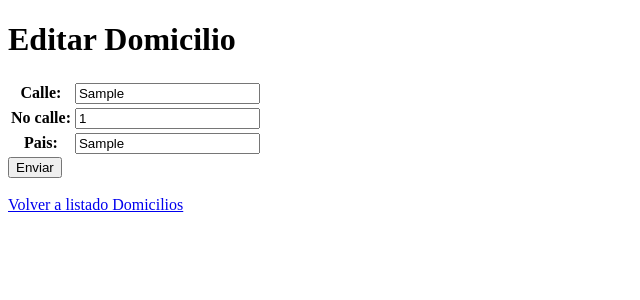
After one commit to aaco88/personas1_django, a Django app: page /editar_domicilio/1 in a window 1280 px wide. The commit adds this page. Shown: the top 300 px of the page, without its empty margins (0-640 px from the left). Run offline with Django 4.2, Linux system fonts and the light colour scheme; tables that the repository leaves empty hold one stand-in row (values such as "Sample post").

Commit message:
Terminado editar y eliminar domicilio

```diff
--- /dev/null
+++ b/sap/domicilios/templates/domicilio/editar.html
@@ -0,0 +1,21 @@
+<!DOCTYPE html>
+<html lang="en">
+<head>
+    <meta charset="UTF-8">
+    <title>Editar</title>
+</head>
+<body>
+<h1>Editar Domicilio</h1>
+<div>
+    <form method="POST">
+        <table>
+            {{fDomicilio}}
+        </table>
+        <button type="submit">Enviar</button>
+        {% csrf_token %}
+    </form>
+</div>
+<br>
+<a href="{% url 'index2' %}">Volver a listado Domicilios</a>
+</body>
+</html>
--- a/sap/domicilios/views.py
+++ b/sap/domicilios/views.py
@@ -23,3 +23,22 @@ def agregarDomicilio(request):
     else:
         formaDomicilio = DomicilioForm()
     return render(request, 'domicilio/agregar.html', {'fDomicilio': formaDomicilio})
+
+
+def editarDomicilio(request, id):
+    editDomicilio = get_object_or_404(Domicilio, pk=id)
+    if request.method == 'POST':
+        formaDomicilio = DomicilioForm(request.POST, instance=editDomicilio)
+        if formaDomicilio.is_valid():
+            formaDomicilio.save()
+            return redirect('index2')
+    else:
+        formaDomicilio = DomicilioForm(instance=editDomicilio)
+    return render(request, 'domicilio/editar.html', {'fDomicilio': formaDomicilio})
+
+
+def eliminarDomicilio(request, id):
+    elimDomicilio = get_object_or_404(Domicilio, pk=id)
+    if elimDomicilio:
+        elimDomicilio.delete()
+    return redirect('index2')
--- a/sap/sap/urls.py
+++ b/sap/sap/urls.py
@@ -18,7 +18,7 @@ from django.urls import path
 
 from webapp.views import bienvenido, listadoDomicilios
 from personas.views import detallePersona, agregarPersona, editarPersona, eliminarPersona
-from domicilios.views import detalleDomicilio, agregarDomicilio
+from domicilios.views import detalleDomicilio, agregarDomicilio, editarDomicilio, eliminarDomicilio
 
 urlpatterns = [
     path('admin/', admin.site.urls),
@@ -30,5 +30,7 @@ urlpatterns = [
 
     path('listado_domicilios', listadoDomicilios, name='index2'),
     path('detalle_domicilio/<int:id>', detalleDomicilio),
-    path('agregar_domicilio', agregarDomicilio)
+    path('agregar_domicilio', agregarDomicilio),
+    path('editar_domicilio/<int:id>', editarDomicilio),
+    path('eliminar_domicilio/<int:id>', eliminarDomicilio)
 ]
--- a/sap/webapp/templates/domicilios.html
+++ b/sap/webapp/templates/domicilios.html
@@ -30,8 +30,8 @@
             <td>{{i.no_calle}}</td>
             <td>{{i.pais}}</td>
             <td><a href="detalle_domicilio/{{i.id}}">Detalle</a></td>
-            <td></td>
-            <td></td>
+            <td><a href="editar_domicilio/{{i.id}}">Editar</a></td>
+            <td><a href="eliminar_domicilio/{{i.id}}">Eliminar</a></td>
         </tr>
         {% endfor %}
         </tbody>
```
